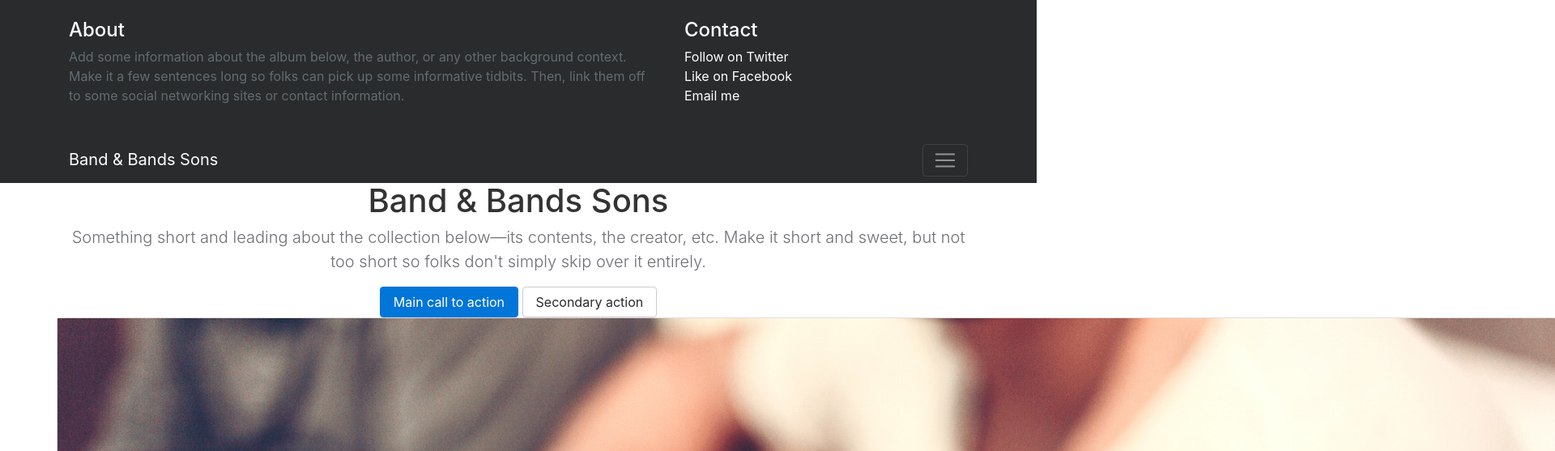
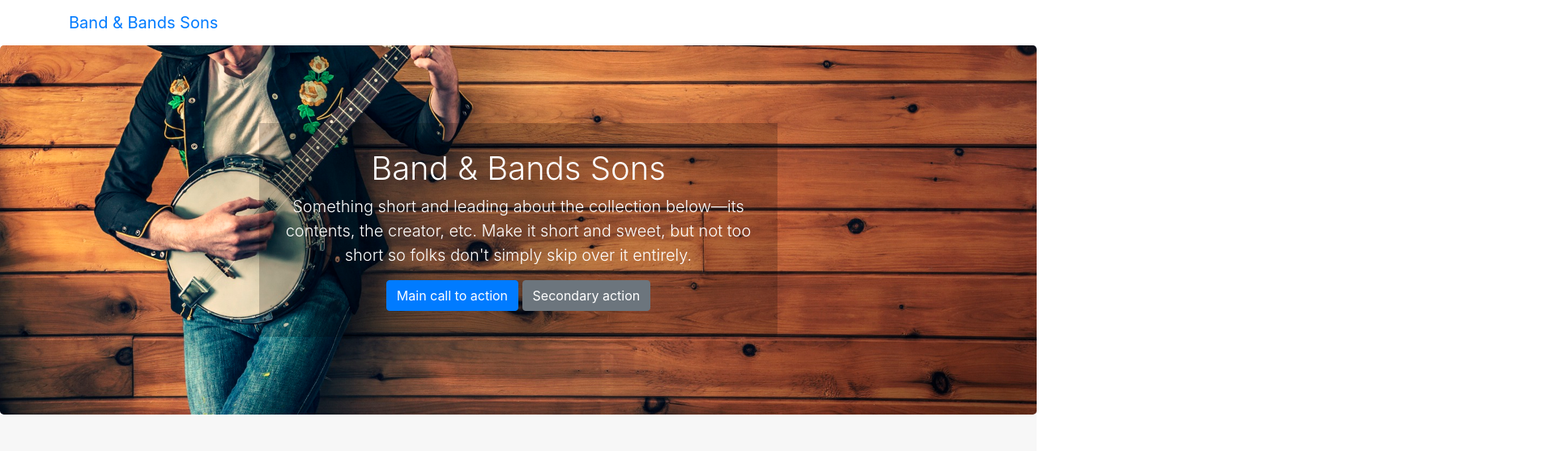
Before and after one commit to srpeltz/ud_bootstrap4, a plain HTML site: page band.html in a window 1280 px wide. Shown: the top 557 px of the page at 81% size, 1920 px wide, since content can reach past the window. Drawn offline with nearby package versions, Linux system fonts and the light colour scheme; a script that the page names is missing; files whose address does not match are found by name.

Commit message:
revert changes

```diff
--- a/band.html
+++ b/band.html
@@ -6,10 +6,10 @@
   <meta charset="utf-8">
   <meta name="viewport" content="width=device-width, initial-scale=1, shrink-to-fit=no">
   <!-- Bootstrap CSS -->
-  <!-- <link rel="stylesheet" href="node_modules/bootstrap/dist/css/bootstrap.min.css"> -->
+  <link rel="stylesheet" href="node_modules/bootstrap/dist/css/bootstrap.min.css">
 
   <!-- Custom CSS -->
-  <link rel="stylesheet" href="./styles/css/app.css">
+  <link rel="stylesheet" href="css/band.css">
 
 </head>
 
--- a/index.html
+++ b/index.html
@@ -5,10 +5,10 @@
     <meta charset="utf-8">
     <meta name="viewport" content="width=device-width, initial-scale=1, shrink-to-fit=no">
     <!-- Bootstrap CSS -->
-    <!-- <link rel="stylesheet" href="css/bootstrap/dist/css/bootstrap.min.css"> -->
+    <link rel="stylesheet" href="css/bootstrap/dist/css/bootstrap.min.css">
 
     <!-- Custom CSS -->
-    <link rel="stylesheet" href="./styles/css/app.css">
+    <link rel="stylesheet" href="css/style.css">
 
   </head>
   <body>
```
